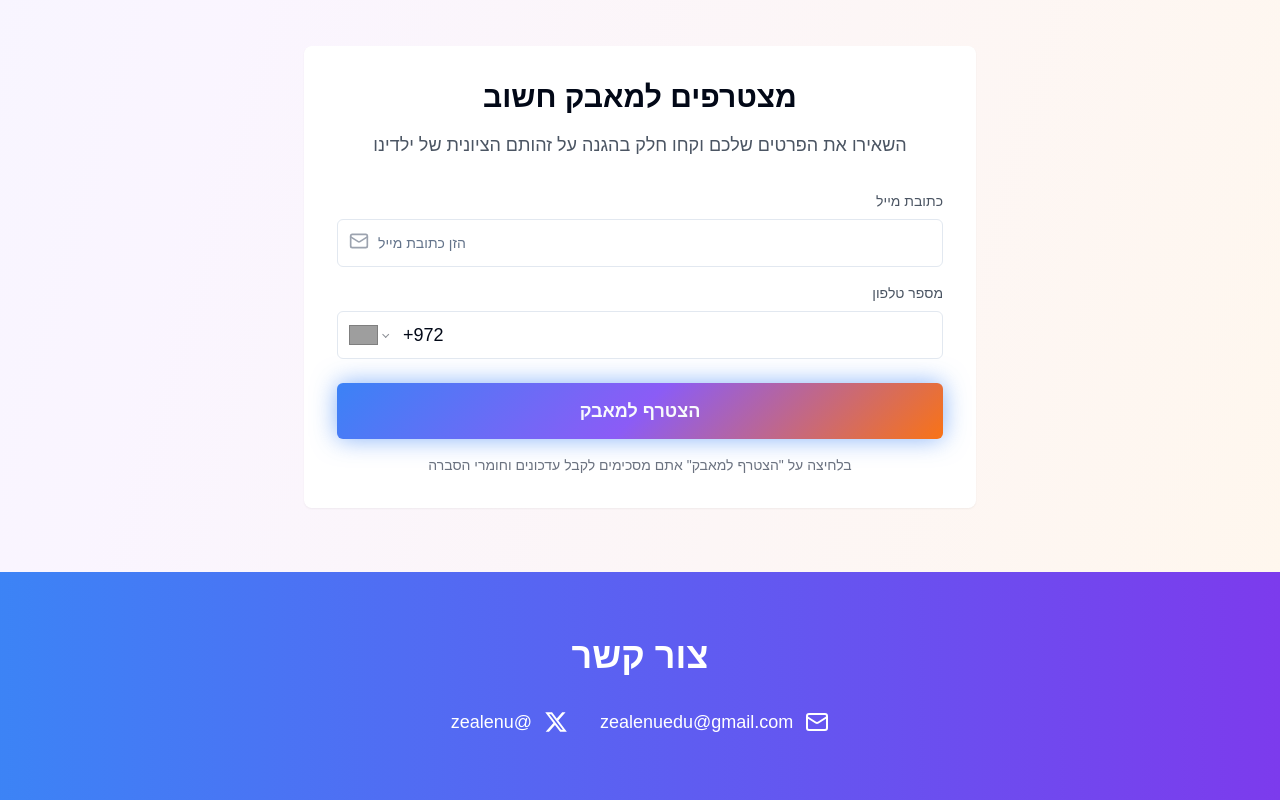
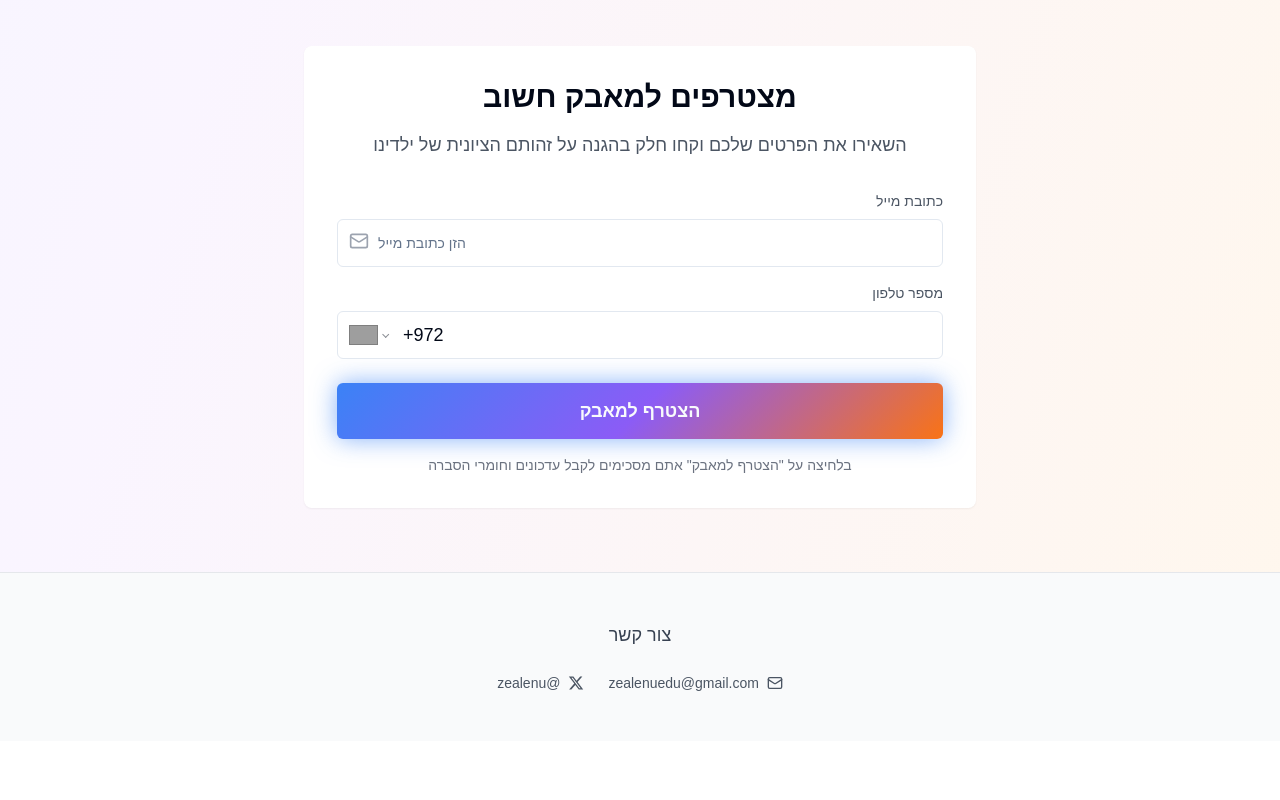
Before and after one commit to ZeAlenu/critical-pedagogy, a React (Vite) app: page / in a window 1280 px wide. Shown: the part 3693-4493 px from the top of the page. After the commit the page ends 4434 px from the top, so only its background shows below. Built offline with nearby package versions, Linux system fonts and the light colour scheme; grey boxes are pictures that could not be loaded.

Commit message:
Refine contact section styling
Adjusted contact section to have a single title "צור קשר" and reduced color prominence for a more delicate appearance.

```diff
--- a/src/pages/Index.tsx
+++ b/src/pages/Index.tsx
@@ -490,35 +490,33 @@ const Index = () => {
         initial={{ opacity: 0, y: 30 }}
         animate={{ opacity: 1, y: 0 }}
         transition={{ duration: 0.8, delay: 1.0 }}
-        className="bg-gradient-to-r from-campaign-blue to-campaign-purple py-16"
+        className="border-t border-gray-200 bg-gray-50 py-12"
       >
         <div className="container mx-auto px-4">
           <div className="text-center">
-            <h2 className="text-3xl md:text-4xl font-bold text-white mb-8">צור קשר</h2>
-            <div className="max-w-2xl mx-auto">
-              <div className="flex flex-col md:flex-row items-center justify-center gap-8">
-                <div className="flex items-center gap-3 text-white">
-                  <Mail className="w-6 h-6" />
+            <h3 className="text-lg font-medium text-gray-700 mb-6">צור קשר</h3>
+            <div className="flex flex-col md:flex-row items-center justify-center gap-6 text-sm">
+              <div className="flex items-center gap-2 text-gray-600">
+                <Mail className="w-4 h-4" />
                 <a
                   href="mailto:zealenuedu@gmail.com"
-                    className="text-lg hover:text-blue-200 transition-colors"
+                  className="hover:text-gray-800 transition-colors"
                 >
                   zealenuedu@gmail.com
                 </a>
               </div>
-                <div className="flex items-center gap-3 text-white">
-                  <svg className="w-6 h-6" viewBox="0 0 24 24" fill="currentColor">
+              <div className="flex items-center gap-2 text-gray-600">
+                <svg className="w-4 h-4" viewBox="0 0 24 24" fill="currentColor">
                   <path d="M18.244 2.25h3.308l-7.227 8.26 8.502 11.24H16.17l-5.214-6.817L4.99 21.75H1.68l7.73-8.835L1.254 2.25H8.08l4.713 6.231zm-1.161 17.52h1.833L7.084 4.126H5.117z"/>
                 </svg>
                 <a
                   href="https://x.com/zealenu"
                   target="_blank"
                   rel="noopener noreferrer"
-                    className="text-lg hover:text-blue-200 transition-colors"
+                  className="hover:text-gray-800 transition-colors"
                 >
                   @zealenu
                 </a>
-                </div>
               </div>
             </div>
           </div>
```
Lines whose indentation alone changed are shown as unchanged.
